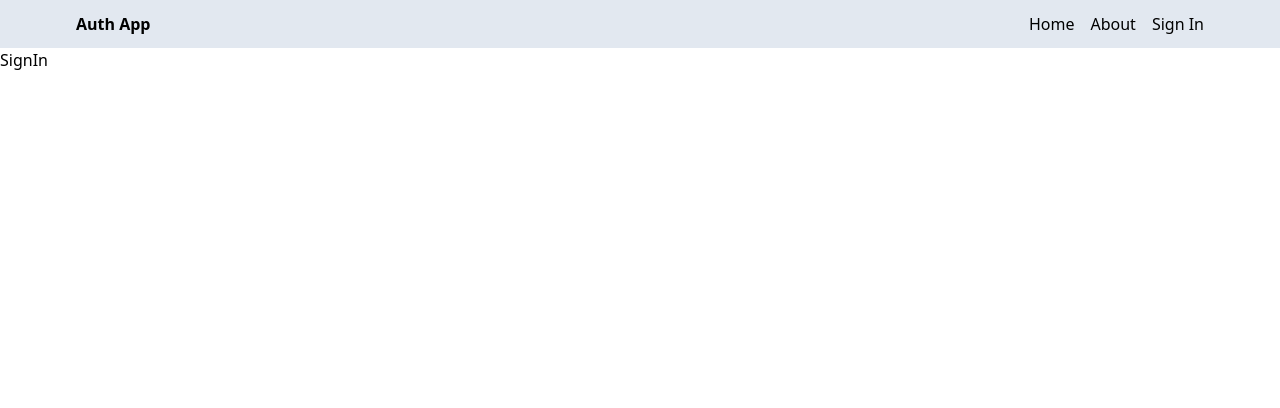
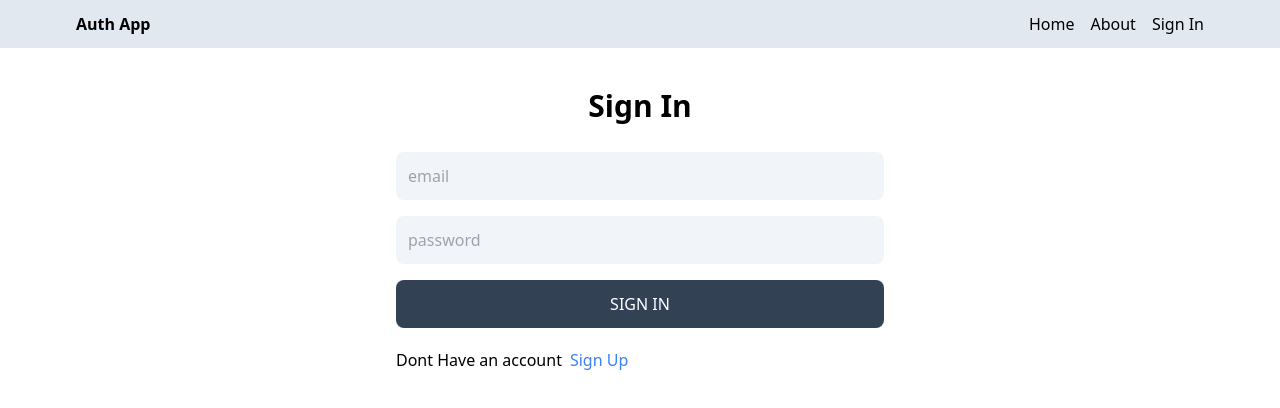
Before and after one commit to MuhammadAsharul/auth-mern, a React (Vite) app in the folder client/: page /sign-in in a window 1280 px wide. Shown: the top 408 px of the page. Built offline with nearby package versions, Linux system fonts and the light colour scheme.

Commit message:
complete signin page functional

```diff
--- a/client/jsconfig.json
+++ b/client/jsconfig.json
@@ -1,5 +1,7 @@
 {
   "compilerOptions": {
-    "jsx": "react"
+    "jsx": "react",
+    "module": "es6",
+    "moduleResolution": "node"
   }
 }
--- a/client/src/pages/SignIn.jsx
+++ b/client/src/pages/SignIn.jsx
@@ -1,7 +1,80 @@
-import React from 'react'
+/* eslint-disable no-unused-vars */
+import { useState } from "react";
+import { Link, useNavigate } from "react-router-dom";
 
 export default function SignIn() {
+  const [formData, setFormData] = useState({});
+  const [error, setError] = useState(false);
+  const [loading, setLoading] = useState(false);
+  const navigate = useNavigate();
+  const handleChange = (e) => {
+    setFormData({ ...formData, [e.target.id]: e.target.value });
+  };
+  // console.log(formData);
+  const handleSubmit = async (e) => {
+    e.preventDefault();
+    try {
+      setLoading(true);
+      setError(false);
+      const res = await fetch("/api/auth/signin", {
+        method: "POST",
+        headers: {
+          "Content-Type": "application/json",
+        },
+        body: JSON.stringify(formData),
+      });
+      const data = await res.json();
+      setLoading(false);
+      if (data.success === false) {
+        setError(true);
+        return;
+      }
+      navigate("/");
+    } catch (error) {
+      setLoading(false);
+      setError(true);
+    }
+    // console.log(data);
+  };
   return (
-    <div>SignIn</div>
-  )
+    <div className="p-3 max-w-lg mx-auto">
+      <h1 className="text-3xl text-center font-semibold my-7">Sign In</h1>
+      <form onSubmit={handleSubmit} action="" className="flex flex-col gap-4">
+        <input
+          type="email"
+          placeholder="email"
+          id="email"
+          className="bg-slate-100 p-3 rounded-lg"
+          onChange={handleChange}
+        />
+        <input
+          type="password"
+          placeholder="password"
+          id="password"
+          className="bg-slate-100 p-3 rounded-lg"
+          onChange={handleChange}
+        />
+        <button
+          disabled={loading}
+          className="bg-slate-700 text-white p-3 rounded-lg uppercase hover:opacity-95 disabled:opacity-80"
+        >
+          {loading ? "Loading..." : "Sign In"}
+        </button>
+      </form>
+      <div className="flex gap-2 mt-5">
+        <p>Dont Have an account </p>
+
+        <Link to="/sign-up" className="text-slate-700">
+          <span className="text-blue-500">Sign Up</span>
+        </Link>
+      </div>
+      <p>
+        {error && (
+          <span className="text-red-500 mt-5">
+            Something went wrong. Try again
+          </span>
+        )}
+      </p>
+    </div>
+  );
 }
--- a/client/src/pages/SignUp.jsx
+++ b/client/src/pages/SignUp.jsx
@@ -1,11 +1,12 @@
 /* eslint-disable no-unused-vars */
 import { useState } from "react";
-import { Link } from "react-router-dom";
+import { Link, useNavigate } from "react-router-dom";
 
 export default function SignUp() {
   const [formData, setFormData] = useState({});
   const [error, setError] = useState(false);
   const [loading, setLoading] = useState(false);
+  const navigate = useNavigate();
   const handleChange = (e) => {
     setFormData({ ...formData, [e.target.id]: e.target.value });
   };
@@ -28,6 +29,7 @@ export default function SignUp() {
         setError(true);
         return;
       }
+      navigate("/sign-in");
     } catch (error) {
       setLoading(false);
       setError(true);
```
